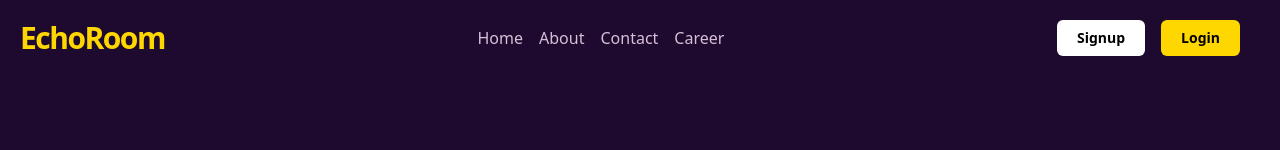
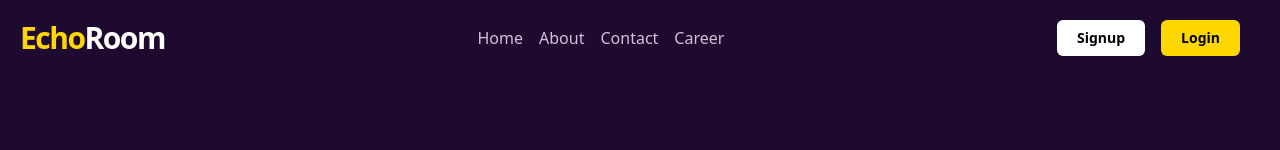
Before and after one commit to AxBwal/EchoRoom, a Next.js app: page / in a window 1280 px wide. Shown: the top 150 px of the page. Built offline with nearby package versions, Linux system fonts and the light colour scheme.

Commit message:
Logo Updated

```diff
--- a/src/app/Components/Navbar.tsx
+++ b/src/app/Components/Navbar.tsx
@@ -22,7 +22,9 @@ const data = [
 function Navbar() {
   return (
     <div className="flex justify-between px-5 mt-5">
-      <div className="text-[#FFD700] text-3xl font-bold tracking-tighter">EchoRoom</div>
+       <a href="#" className="text-3xl font-bold tracking-tighter text-[#FFD700]">
+            Echo<span className="text-white">Room</span>
+          </a>
       <div className="flex gap-4 text-[#D8BFD8] items-center cursor-pointer">
         {data.map((item) => {
           return (
```
